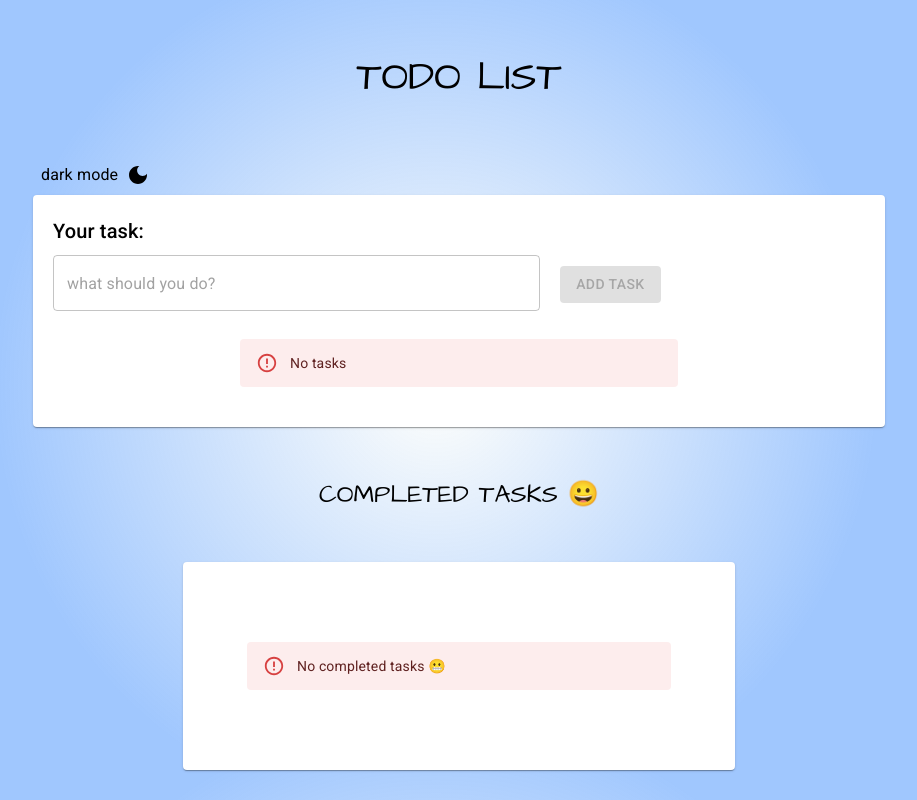
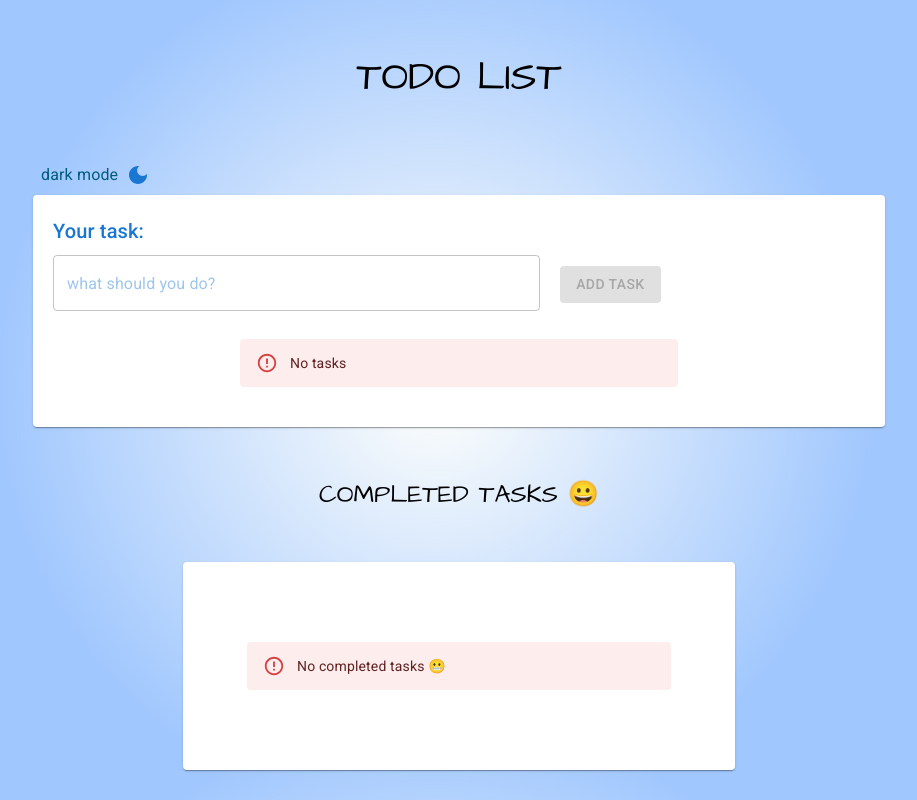
Before and after one commit to martynakiljan/todo-react, a React (Create React App) app: page / in a window 1280 px wide. Shown: the whole page, without its empty margins (181-1098 px from the left). Built offline with nearby package versions, Linux system fonts and the light colour scheme.

Commit message:
theme updated

```diff
--- a/src/App.js
+++ b/src/App.js
@@ -25,6 +25,12 @@ function App() {
       primary: {
         main: "#1976d2",
       },
+      text: {
+        primary: "#1976d2",
+      },
+      secondary: {
+        main: "#005b7c",
+      },
     },
   });
 
@@ -34,9 +40,13 @@ function App() {
       primary: {
         main: "#c5dbf1",
       },
+      text: {
+        primary: "#c5dbf1",
+      },
       secondary: {
-        main: "#f50057",
+        main: "#add6ff",
       },
+      background: "#6b6b6b",
     },
   });
 
@@ -58,17 +68,14 @@ function App() {
           <Tooltip title="you can change theme!">
             <IconButton onClick={changeTheme} color="inherit">
               {
-                <Typography
-                  sx={{ pr: 1 }}
-                  color={darkMode ? "#c5dbf1" : "#000000"}
-                >
+                <Typography sx={{ pr: 1 }} color="secondary">
                   {darkMode ? "light" : "dark"} mode
                 </Typography>
               }
               {darkMode ? (
-                <Brightness7Icon style={{ color: "#c5dbf1" }} />
+                <Brightness7Icon color="primary" />
               ) : (
-                <DarkMode />
+                <DarkMode color="primary" />
               )}
             </IconButton>
           </Tooltip>
--- a/src/components/TodoContainer.js
+++ b/src/components/TodoContainer.js
@@ -7,7 +7,7 @@ import { OutlinedInput, Alert, Typography, Card } from "@mui/material";
 import Box from "@mui/material/Box";
 import Info from "./Info";
 
-const TodoContainer = React.memo(({ tasks, setTasks, darkMode }) => {
+const TodoContainer = React.memo(({ tasks, setTasks }) => {
   const [text, setText] = useState("");
   const [disable, setDisable] = useState(false);
   const [isEdited, setIsEdited] = useState(false);
@@ -156,11 +156,7 @@ const TodoContainer = React.memo(({ tasks, setTasks, darkMode }) => {
       >
         <FormControl>
           <label className="label" variant="h3">
-            <Typography
-              variant="h6"
-              sx={{ paddingBottom: 1 }}
-              color={darkMode ? "#c5dbf1" : "#000000"}
-            >
+            <Typography variant="h6" sx={{ paddingBottom: 1 }}>
               {" "}
               Your task:
             </Typography>
```
